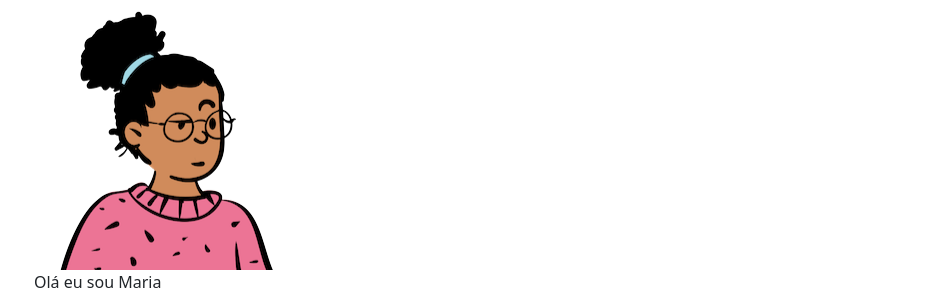
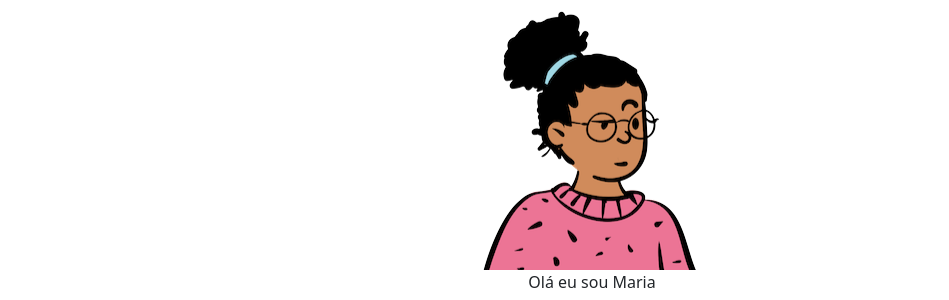
Before and after one commit to MariaRubilar/portfolio, a plain HTML site: page index.html in a window 1280 px wide. Shown: the top 300 px of the page, without its empty margins (48-997 px from the left). Drawn offline with nearby package versions, Linux system fonts and the light colour scheme.

Commit message:
text-center

```diff
--- a/index.html
+++ b/index.html
@@ -8,7 +8,7 @@
     <title>Portfolio Maria</title>
 </head>
 <body>
-   <header class="container"text-center>
+   <header class="container text-center">
     <img src="img/avatar-perfil.png" alt="avatar da Maria">
     <p>Olá eu sou Maria</p>
     <h1>Eu estudo programação</h1>
```
